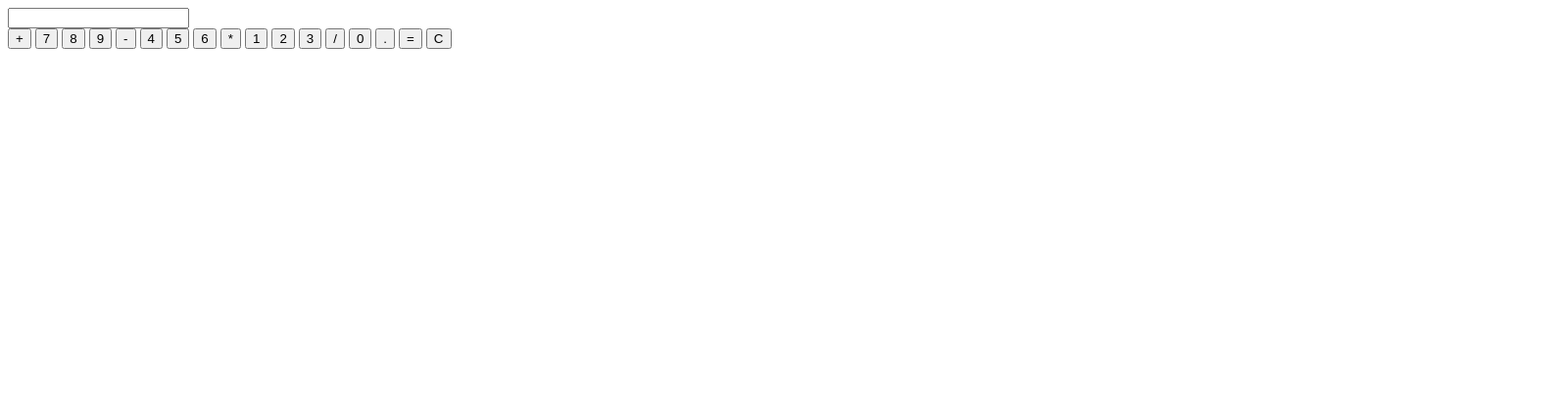
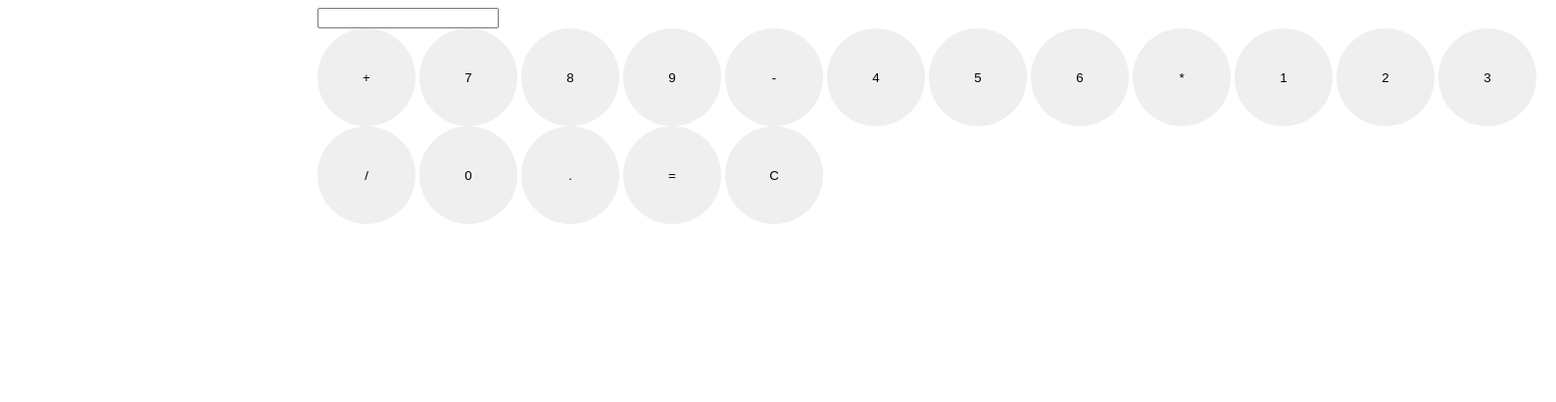
Before and after one commit to Antonio7157/Simple-Calculator, a plain HTML site: page index.html in a window 1280 px wide. Shown: the whole page at 98% size, 1588 px wide, since content can reach past the window. Drawn offline with Linux system fonts and the light colour scheme.

Commit message:
functionality

```diff
--- a/index.html
+++ b/index.html
@@ -10,21 +10,21 @@
     <div class="main">
         <input id="display" readonly>
         <div id="keys">
-        <button onclick="appendToDispaly('+')">+</button>
-        <button onclick="appendToDispaly('7')">7</button>
-        <button onclick="appendToDispaly('8')">8</button>
-        <button onclick="appendToDispaly('9')">9</button>
-        <button onclick="appendToDispaly('-')">-</button>
-        <button onclick="appendToDispaly('4')">4</button>
-        <button onclick="appendToDispaly('5')">5</button>
-        <button onclick="appendToDispaly('6')">6</button>
-        <button onclick="appendToDispaly('*')">*</button>
-        <button onclick="appendToDispaly('1')">1</button>
-        <button onclick="appendToDispaly('2')">2</button>
-        <button onclick="appendToDispaly('3')">3</button>
-        <button onclick="appendToDispaly('/')">/</button>
-        <button onclick="appendToDispaly('0')">0</button>
-        <button onclick="appendToDispaly('.')">.</button>
+        <button onclick="appendToDisplay('+')">+</button>
+        <button onclick="appendToDisplay('7')">7</button>
+        <button onclick="appendToDisplay('8')">8</button>
+        <button onclick="appendToDisplay('9')">9</button>
+        <button onclick="appendToDisplay('-')">-</button>
+        <button onclick="appendToDisplay('4')">4</button>
+        <button onclick="appendToDisplay('5')">5</button>
+        <button onclick="appendToDisplay('6')">6</button>
+        <button onclick="appendToDisplay('*')">*</button>
+        <button onclick="appendToDisplay('1')">1</button>
+        <button onclick="appendToDisplay('2')">2</button>
+        <button onclick="appendToDisplay('3')">3</button>
+        <button onclick="appendToDisplay('/')">/</button>
+        <button onclick="appendToDisplay('0')">0</button>
+        <button onclick="appendToDisplay('.')">.</button>
         <button onclick="calculate()">=</button>
         <button onclick="clearDisplay()">C</button>
         </div>
--- a/script.js
+++ b/script.js
@@ -0,0 +1,14 @@
+const display=document.getElementById("display")
+
+function appendToDisplay(input){
+    display.value +=input;
+
+}
+function calculate(){
+    display.value=eval(display.value);
+
+}
+function clear(){
+    display.value="";
+
+}
--- a/styles.css
+++ b/styles.css
@@ -0,0 +1,17 @@
+.main{
+    position: relative;
+    height: 400px;
+    left:25%;
+    top:20%;
+}
+#keys{
+    display: block;
+    align-items: center;
+    justify-content: space-between;
+}
+button{
+    height:100px;
+    width: 100px;
+    border-radius: 50px;
+    border: none;
+}
```
